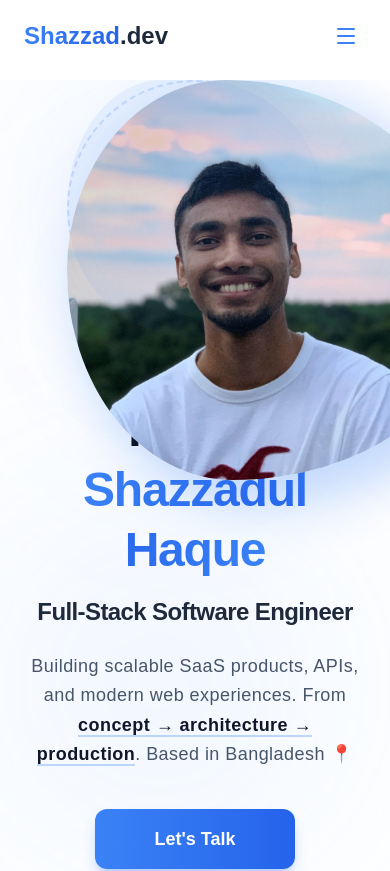
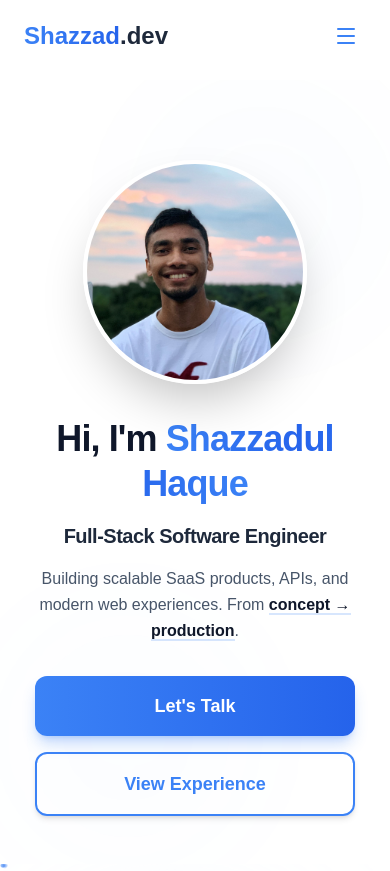
Before and after one commit to Sagor66/portfolio-client-side, a Next.js app: page / in a window 390 px wide. Shown: the top 871 px of the page. Built offline with nearby package versions, Linux system fonts and the light colour scheme.

Commit message:
feat: Implement a responsive mobile banner layout with a static profile image and corresponding CSS.

```diff
--- a/src/app/globals.css
+++ b/src/app/globals.css
@@ -13,6 +13,14 @@
   box-shadow: 20px 20px 50px 5px rgba(59, 131, 246, 0.3);
   animation: animate 5s ease-in-out infinite;
   transition: all 1s ease-in-out;
+}
+
+.static-profile-image {
+  background: url("../assets/banner/IMG_0647.jpg");
+  background-size: cover;
+  background-position: center center;
+  width: 100%;
+  height: 100%;
 }
 
 @keyframes animate {
--- a/src/components/Home/Banner.tsx
+++ b/src/components/Home/Banner.tsx
@@ -1,10 +1,77 @@
 "use client";
 
+import { useEffect, useState } from "react";
 import Link from "next/link";
 import { motion } from "framer-motion";
 import Button from "../Shared/Button";
 
 const Banner = () => {
+  const [isMobile, setIsMobile] = useState(false);
+
+  useEffect(() => {
+    const checkMobile = () => {
+      setIsMobile(window.innerWidth < 700);
+    };
+    checkMobile();
+    window.addEventListener("resize", checkMobile);
+    return () => window.removeEventListener("resize", checkMobile);
+  }, []);
+
+  if (isMobile) {
+    return (
+      <div className="relative pt-20 pb-12 px-6 overflow-hidden bg-white">
+        <div className="flex flex-col items-center text-center gap-8 relative z-10">
+          {/* Static Simple Image - Rounded and Centered */}
+          <div className="w-56 h-56 relative rounded-full shadow-2xl border-4 border-white overflow-hidden">
+            <div className="static-profile-image" />
+          </div>
+
+          <div className="space-y-4">
+            <h1 className="text-4xl font-black tracking-tight leading-tight text-slate-900 px-2">
+              Hi, I'm{" "}
+              <span className="bg-gradient-to-r from-brand-primary via-blue-600 to-brand-primary bg-clip-text text-transparent">
+                Shazzadul Haque
+              </span>
+            </h1>
+
+            <h4 className="text-xl font-bold text-slate-800 tracking-tight">
+              Full-Stack Software Engineer
+            </h4>
+
+            <p className="text-base text-slate-600 leading-relaxed font-medium max-w-sm mx-auto">
+              Building scalable SaaS products, APIs, and modern web experiences.
+              From{" "}
+              <span className="text-slate-900 font-bold border-b-2 border-brand-primary/20">
+                concept → production
+              </span>
+              .
+            </p>
+          </div>
+
+          <div className="flex flex-col w-full gap-4 max-w-xs">
+            <Button href="/contact" size="lg" className="w-full">
+              Let's Talk
+            </Button>
+            <Button
+              href="/experience"
+              variant="outline"
+              size="lg"
+              className="w-full"
+            >
+              View Experience
+            </Button>
+          </div>
+        </div>
+
+        {/* Simplified Static Background */}
+        <div className="absolute top-0 left-0 w-full h-full pointer-events-none opacity-20">
+          <div className="absolute top-0 right-0 w-64 h-64 bg-brand-primary/10 rounded-full blur-3xl" />
+          <div className="absolute bottom-0 left-0 w-64 h-64 bg-blue-400/10 rounded-full blur-3xl" />
+        </div>
+      </div>
+    );
+  }
+
   return (
     <div className="relative min-h-[90vh] flex items-center justify-center overflow-hidden">
       {/* Background Decorative Elements */}
@@ -19,22 +86,7 @@ const Banner = () => {
           transition={{ duration: 0.8, ease: "easeOut" }}
           className="max-w-2xl text-center lg:text-left"
         >
-          {/* <motion.div
-            initial={{ opacity: 0, y: 10 }}
-            animate={{ opacity: 1, y: 0 }}
-            transition={{ delay: 0.2 }}
-            className="inline-flex items-center gap-2 px-4 py-2 rounded-full bg-blue-50 border border-blue-100 mb-6"
-          >
-            <span className="relative flex h-2 w-2">
-              <span className="animate-ping absolute inline-flex h-full w-full rounded-full bg-brand-primary opacity-75"></span>
-              <span className="relative inline-flex rounded-full h-2 w-2 bg-brand-primary"></span>
-            </span>
-            <span className="text-sm font-bold text-brand-primary uppercase tracking-wider">
-              Available for new projects
-            </span>
-          </motion.div> */}
-
-          <h1 className="text-5xl md:text-7xl font-black mb-4 tracking-tight leading-tight">
+          <h1 className="text-5xl md:text-7xl font-black mb-4 tracking-tight leading-tight text-slate-900">
             Hi, I'm{" "}
             <span className="bg-gradient-to-r from-brand-primary via-blue-600 to-brand-primary bg-clip-text text-transparent">
               Shazzadul Haque
```
